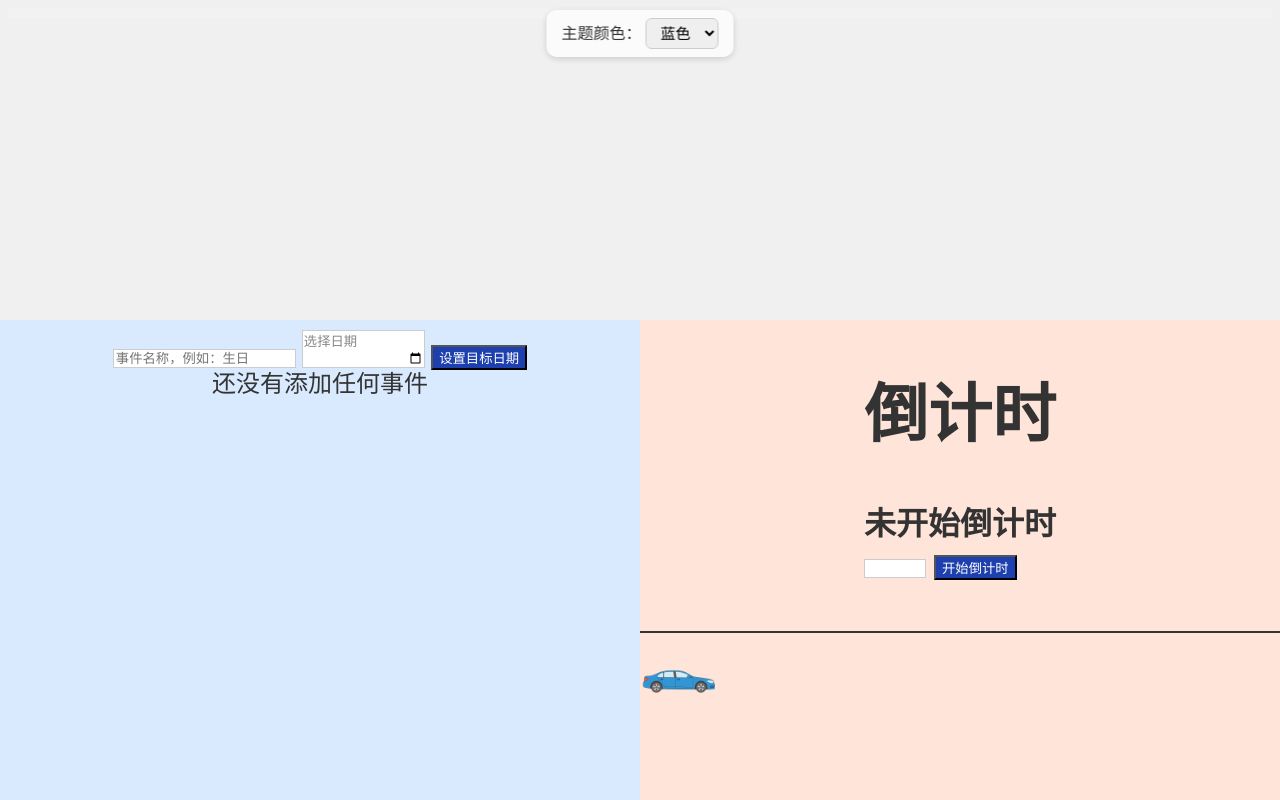
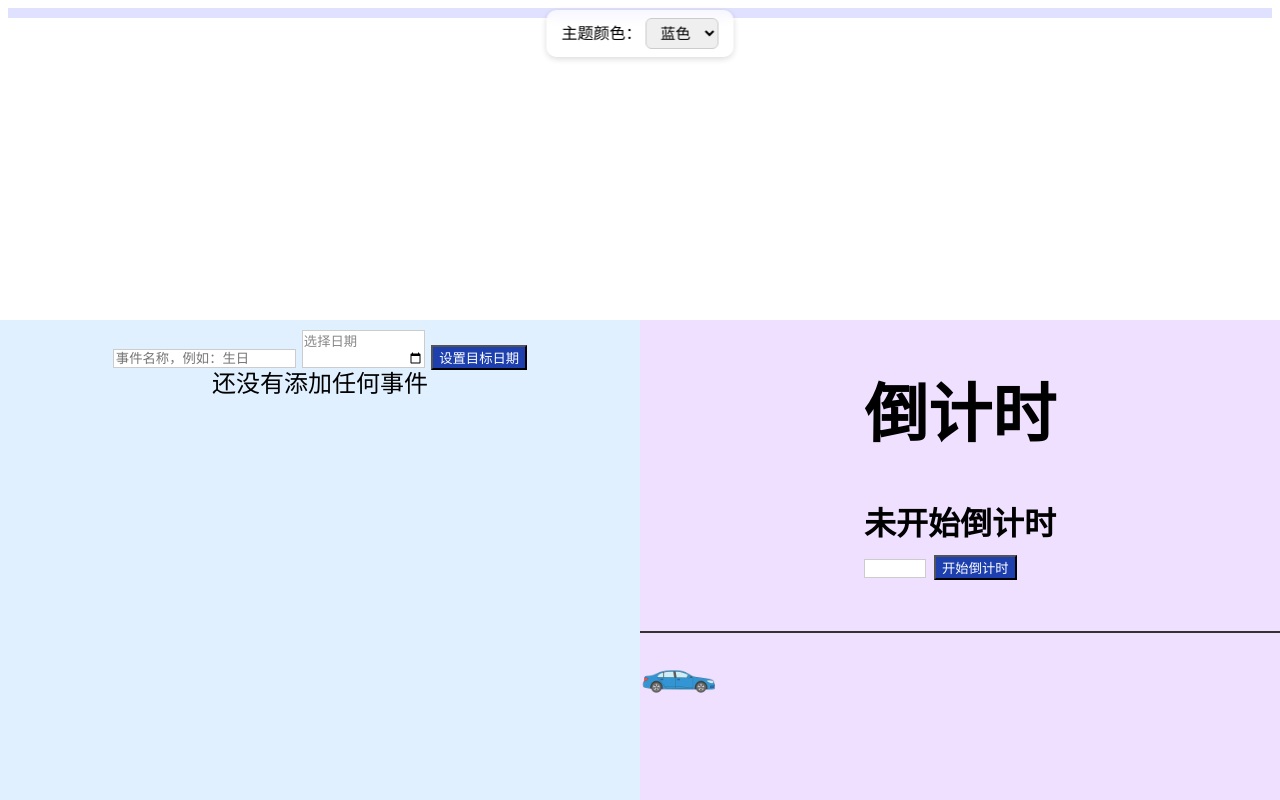
Before and after one commit to Her-mia/daily-notice-board, a Flask app: template templates/index.html in a window 1280 px wide. Run offline with Flask 3, Linux system fonts and the light colour scheme; the template is opened without the code that fills it, so the values that code supplies are empty.

Commit message:
update theme color

```diff
--- a/static/css/style.css
+++ b/static/css/style.css
@@ -1,5 +1,7 @@
 :root {
-    --theme-bg: #f0f0f0;          /* 页面背景 */
+    --theme-topbg:#e0e0ff;          /* 页面背景 */
+    --theme-bottomleftbg: #e0f0ff;
+    --theme-bottomrightbg: #f0e0ff;
     --theme-card-bg: #ffffff;     /* 卡片背景 */
     --theme-card-top: #0a1a3f;    /* 卡片上半部分 */
     --theme-text: #333333;        /* 普通文字 */
@@ -32,7 +34,7 @@
 
 /* 上方区域 */
 .top {
-    background-color: #f2f2f2;
+    background-color: var(--theme-topbg);
     height: 40%;
     display: flex;
     justify-content: center;
@@ -86,7 +88,7 @@
 
 
 .bottom-right {
-    background-color: #ffe4d9;
+    background-color: var(--theme-bottomrightbg);
 }
 
 .bottom-left {
@@ -97,7 +99,7 @@
     flex-direction: column;
     justify-content: flex-start;
     align-items: center;
-    background-color: #d9eaff;
+    background-color: var(--theme-bottomleftbg);
     padding-top: 20px;
 }
 
@@ -188,10 +190,6 @@ input {
     color: var(--theme-text);
 }
 
-body {
-    background: var(--theme-bg);
-    color: var(--theme-text);
-}
 
 /* 下半部分：固定灰色 */
 .event-bottom {
--- /dev/null
+++ b/static/js/theme.js
@@ -0,0 +1,57 @@
+const themeSelect = document.getElementById("themeSelect");
+
+// 页面加载时读取主题
+const savedTheme = localStorage.getItem("theme");
+if (savedTheme) {
+    themeSelect.value = savedTheme;
+    applyTheme(savedTheme);
+}
+
+themeSelect.addEventListener("change", function() {
+    const theme = this.value;
+    localStorage.setItem("theme", theme);
+    applyTheme(theme);
+});
+
+function applyTheme(theme) {
+    switch(theme) {
+        case "blue":
+            document.documentElement.style.setProperty("--theme-topbg", "#e0e0ff");
+            document.documentElement.style.setProperty("--theme-bottomleftbg", "#e0f0ff");
+            document.documentElement.style.setProperty("--theme-bottomrightbg", "#f0e0ff" );
+            document.documentElement.style.setProperty("--theme-card-bg", "#ffffff");
+            document.documentElement.style.setProperty("--theme-card-top", "linear-gradient(135deg, #0a1a3f, #0f2a6b)");
+            document.documentElement.style.setProperty("--theme-text", "#1e293b");
+            document.documentElement.style.setProperty("--theme-button-bg", "#1e40af");
+            document.documentElement.style.setProperty("--theme-button-text", "#ffffff");
+            document.documentElement.style.setProperty("--theme-input-bg", "#ffffff");
+            document.documentElement.style.setProperty("--theme-input-border", "#94a3b8");
+            break;
+
+        case "pink":
+            document.documentElement.style.setProperty("--theme-topbg", "#ffe0e0");
+            document.documentElement.style.setProperty("--theme-bottomleftbg", "#fff0e0");
+            document.documentElement.style.setProperty("--theme-bottomrightbg", "#ffe0f0");
+            document.documentElement.style.setProperty("--theme-card-bg", "#ffffff");
+            document.documentElement.style.setProperty("--theme-card-top", "linear-gradient(135deg, #f48fb1, #f06292)");
+            document.documentElement.style.setProperty("--theme-text", "#4a4a4a");
+            document.documentElement.style.setProperty("--theme-button-bg", "#d81b60");
+            document.documentElement.style.setProperty("--theme-button-text", "#ffffff");
+            document.documentElement.style.setProperty("--theme-input-bg", "#ffffff");
+            document.documentElement.style.setProperty("--theme-input-border", "#f48fb1");
+            break;
+
+        case "green":
+            document.documentElement.style.setProperty("--theme-topbg", "#e0ffe0");
+            document.documentElement.style.setProperty("--theme-bottomleftbg", "#f0ffe0");
+            document.documentElement.style.setProperty("--theme-bottomrightbg", "#e0fff0");
+            document.documentElement.style.setProperty("--theme-card-bg", "#ffffff");
+            document.documentElement.style.setProperty("--theme-card-top", "linear-gradient(135deg, #1b5e20, #2e7d32)");
+            document.documentElement.style.setProperty("--theme-text", "#2e2e2e");
+            document.documentElement.style.setProperty("--theme-button-bg", "#2e7d32");
+            document.documentElement.style.setProperty("--theme-button-text", "#ffffff");
+            document.documentElement.style.setProperty("--theme-input-bg", "#ffffff");
+            document.documentElement.style.setProperty("--theme-input-border", "#66bb6a");
+            break;
+    }
+}
--- a/templates/index.html
+++ b/templates/index.html
@@ -6,7 +6,6 @@
     <meta name="viewport" content="width=device-width, initial-scale=1.0">
     <title>daily-notice-broad</title>
     <link rel="stylesheet" href="{{ url_for('static', filename='css/style.css') }}">
-    <link rel="stylesheet" href="style.css">
 
 </head>
 
@@ -14,14 +13,13 @@
 
     <div class="theme-bar">
         <label>主题颜色：</label>
-        <select id="themeSelect">
-            <option value="blue">蓝色</option>
+        <select id="themeSelect" autocomplete="off">
+            <option value="blue" selected>蓝色</option>
             <option value="pink">粉色</option>
             <option value="green">绿色</option>
         </select>
     </div>
 
-<!-- 下面是你原来的内容 -->
 
 
     <div class="top">
@@ -76,7 +74,8 @@
                     </form>
 
                     <!-- 上半部分：事件名称（动态变色） -->
-                    <div class="event-top {% if days < 10 %}danger{% elif days < 30 %}warning{% else %}normal{% endif %}">
+                    <div
+                        class="event-top {% if days < 10 %}danger{% elif days < 30 %}warning{% else %}normal{% endif %}">
                         {{ name }}
                     </div>
 
@@ -113,75 +112,14 @@
             <div class="road">
                 <img src="{{ url_for('static', filename='img/car.png') }}" class="car">
             </div>
-            <script src="{{ url_for('static', filename='timer.js') }}"></script>
+            <script src="{{ url_for('static', filename='js/timer.js') }}"></script>
 
 
 
         </div>
 
     </div>
-
-    </div>
-
-
-    </div>
-    <script>
-    const themeSelect = document.getElementById("themeSelect");
-
-    // 页面加载时读取主题
-    const savedTheme = localStorage.getItem("theme");
-    if (savedTheme) {
-        themeSelect.value = savedTheme;
-        applyTheme(savedTheme);
-    }
-
-    themeSelect.addEventListener("change", function() {
-        const theme = this.value;
-        localStorage.setItem("theme", theme);
-        applyTheme(theme);
-    });
-
-    function applyTheme(theme) {
-        switch(theme) {
-            case "blue":
-                document.documentElement.style.setProperty("--theme-bg", "#e0e7ff");
-                document.documentElement.style.setProperty("--theme-card-bg", "#ffffff");
-                document.documentElement.style.setProperty("--theme-card-top", "linear-gradient(135deg, #0a1a3f, #0f2a6b)");
-                document.documentElement.style.setProperty("--theme-text", "#1e293b");
-                document.documentElement.style.setProperty("--theme-button-bg", "#1e40af");
-                document.documentElement.style.setProperty("--theme-button-text", "#ffffff");
-                document.documentElement.style.setProperty("--theme-input-bg", "#ffffff");
-                document.documentElement.style.setProperty("--theme-input-border", "#94a3b8");
-                break;
-
-            case "pink":
-                document.documentElement.style.setProperty("--theme-bg", "#ffe4ec");
-                document.documentElement.style.setProperty("--theme-card-bg", "#ffffff");
-                document.documentElement.style.setProperty("--theme-card-top", "linear-gradient(135deg, #f48fb1, #f06292)");
-                document.documentElement.style.setProperty("--theme-text", "#4a4a4a");
-                document.documentElement.style.setProperty("--theme-button-bg", "#d81b60");
-                document.documentElement.style.setProperty("--theme-button-text", "#ffffff");
-                document.documentElement.style.setProperty("--theme-input-bg", "#ffffff");
-                document.documentElement.style.setProperty("--theme-input-border", "#f48fb1");
-                break;
-
-            case "green":
-                document.documentElement.style.setProperty("--theme-bg", "#e8f5e9");
-                document.documentElement.style.setProperty("--theme-card-bg", "#ffffff");
-                document.documentElement.style.setProperty("--theme-card-top", "linear-gradient(135deg, #1b5e20, #2e7d32)");
-                document.documentElement.style.setProperty("--theme-text", "#2e2e2e");
-                document.documentElement.style.setProperty("--theme-button-bg", "#2e7d32");
-                document.documentElement.style.setProperty("--theme-button-text", "#ffffff");
-                document.documentElement.style.setProperty("--theme-input-bg", "#ffffff");
-                document.documentElement.style.setProperty("--theme-input-border", "#66bb6a");
-                break;
-        }
-    }
-
-    </script>
-
-
-
+    <script src="{{ url_for('static', filename='js/theme.js') }}"></script>
 
 </body>
 
```
Also changed, not shown: static/js/timer.js (renamed from static/timer.js).
